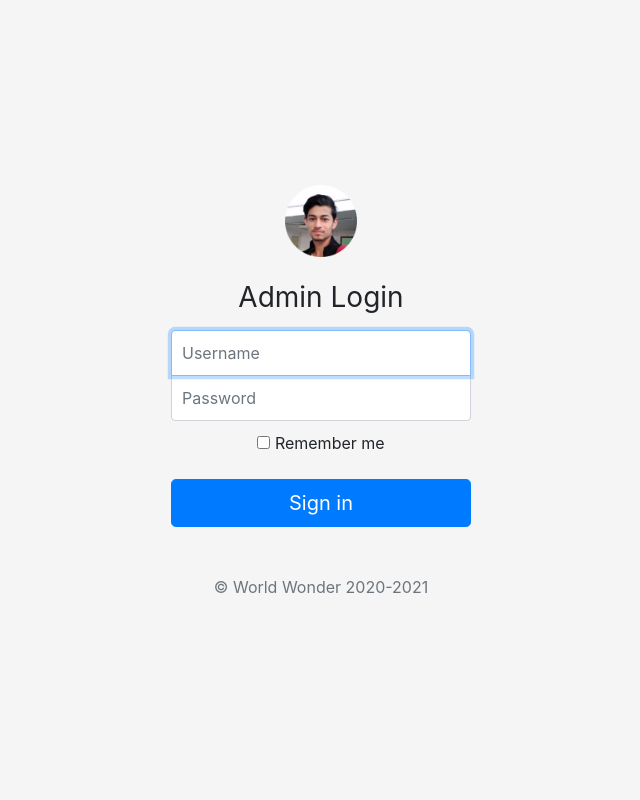
After one commit to Geeky-har/My-Blog, a Flask app: page /dashboard in a window 1280 px wide. The commit adds this page. Shown: the whole page, without its empty margins (319-959 px from the left). Run offline with Flask 2, Linux system fonts and the light colour scheme; data that the repository does not hold is empty; some libraries are stand-ins or nearby versions.

Commit message:
added various blogs and dashboard for admins

```diff
--- a/config.json
+++ b/config.json
@@ -10,6 +10,12 @@
     "tag_line": "A Blog Made for Wonderful Persons",
     "user-email": "adityas8170@gmail.com",
     "user-password": "Aditya007",
-    "about": "This is a blog website which is made and maintained by Harsh Negi, In this blog we will be uploading blogs related to various topics and various fields. This blog is ideal for all those people who have interest in various fields like: Technology, Sports, Philosophy, Music and much more!! So stay tuned for all those intersetig stuffs!!"
+    "about": "This is a blog website which is made and maintained by Harsh Negi, In this blog we will be uploading blogs related to various topics and various fields. This blog is ideal for all those people who have interest in various fields like: Technology, Sports, Philosophy, Music and much more!! So stay tuned for all those intersetig stuffs!!",
+    "no_of_posts": 4,
+    "login_img": "login-img.png",
+    "login_username": "harshbhaibadiya@blog.com",
+    "login_password": "selenagomez",
+    "secret_key": "super-secret-key"
+
   }
 }
--- a/main.py
+++ b/main.py
@@ -1,4 +1,4 @@
-from flask import Flask, render_template, request
+from flask import Flask, render_template, request, session, redirect
 from flask_sqlalchemy import SQLAlchemy
 from datetime import datetime
 from flask_mail import Mail
@@ -9,6 +9,8 @@ with open("config.json", "r") as c:
 
 local_server = True
 app = Flask(__name__)
+
+app.secret_key = params['secret_key']
 
 app.config.update(
     MAIL_SERVER='smtp.gmail.com',
@@ -43,18 +45,71 @@ class Post(db.Model):
     sno = db.Column(db.Integer, primary_key=True)
     title = db.Column(db.String(80), nullable=False)
     slug = db.Column(db.String(15), nullable=False)
-    content = db.Column(db.String(80), nullable=False)
+    content = db.Column(db.String(100), nullable=False)
     date = db.Column(db.String(10), nullable=False)
     img_file = db.Column(db.String(25), nullable=False)
+    sub_title = db.Column(db.String(100), nullable=False)
 
 
 @app.route('/')
 def index():
-    return render_template('index.html', params=params)
+    posts = Post.query.filter_by().all()[0:params['no_of_posts']]
+    return render_template('index.html', params=params, posts=posts)
+
+
+@app.route('/dashboard', methods=['GET', 'POST'])
+def admin():
+
+    posts = Post.query.all()
+
+    if 'user' in session and session['user'] == params['login_username']:   # if user already logged in
+        return render_template('main_dashboard.html', params=params, posts=posts)
+
+    if request.method == 'POST':
+        username = request.form.get('username')
+        password = request.form.get('password')
+
+        if username == params['login_username'] and password == params['login_password']:
+            # set the session variable
+            session['user'] = username
+            return render_template('main_dashboard.html', params=params, posts=posts)
+
+    else:
+        return render_template('dashboard.html', params=params)
+
+
+@app.route("/edit/<string:sno>", methods=['GET', 'POST'])
+def edit(sno):
+    if 'user' in session and session['user'] == params['login_username']:
+        if request.method == 'POST':
+            new_title = request.form.get('title')
+            new_sub_title = request.form.get('sub_title')
+            new_slug = request.form.get('slug')
+            new_content = request.form.get('content')
+            new_img_file = request.form.get('img_file')
+
+            if sno == '0':
+                post = Post(title=new_title, slug=new_slug, content=new_content,
+                            sub_title=new_sub_title, img_file=new_img_file, date=datetime.now())
+                db.session.add(post)
+                db.session.commit()
+
+            else:
+                post = Post.query.filter_by(sno=sno).first()
+                post.title = new_title
+                post.slug = new_slug
+                post.content = new_content
+                post.img_file = new_img_file
+                post.sub_title = new_sub_title
+                db.session.commit()
+                return redirect('/edit/' + sno)
+        post = Post.query.filter_by(sno=sno).first()
+        return render_template('edit.html', params=params, post=post)
 
 
 @app.route('/about')
 def about():
+
     return render_template('about.html', params=params)
 
 
--- /dev/null
+++ b/static/css/signin.css
@@ -0,0 +1,44 @@
+html,
+body {
+  height: 100%;
+}
+
+body {
+  display: -ms-flexbox;
+  display: flex;
+  -ms-flex-align: center;
+  align-items: center;
+  padding-top: 40px;
+  padding-bottom: 40px;
+  background-color: #f5f5f5;
+}
+
+.form-signin {
+  width: 100%;
+  max-width: 330px;
+  padding: 15px;
+  margin: auto;
+}
+.form-signin .checkbox {
+  font-weight: 400;
+}
+.form-signin .form-control {
+  position: relative;
+  box-sizing: border-box;
+  height: auto;
+  padding: 10px;
+  font-size: 16px;
+}
+.form-signin .form-control:focus {
+  z-index: 2;
+}
+.form-signin input[type="email"] {
+  margin-bottom: -1px;
+  border-bottom-right-radius: 0;
+  border-bottom-left-radius: 0;
+}
+.form-signin input[type="password"] {
+  margin-bottom: 10px;
+  border-top-left-radius: 0;
+  border-top-right-radius: 0;
+}
--- /dev/null
+++ b/templates/dashboard.html
@@ -0,0 +1,42 @@
+<!doctype html>
+<html lang="en">
+  <head>
+    <meta charset="utf-8">
+    <meta name="viewport" content="width=device-width, initial-scale=1, shrink-to-fit=no">
+    <meta name="description" content="">
+    <meta name="author" content="">
+    <link rel="icon" href="../../../../favicon.ico">
+
+    <title>Admin Login</title>
+
+    <!-- Bootstrap core CSS -->
+    <link rel="stylesheet" href="https://stackpath.bootstrapcdn.com/bootstrap/4.1.3/css/bootstrap.min.css" integrity="sha384-MCw98/SFnGE8fJT3GXwEOngsV7Zt27NXFoaoApmYm81iuXoPkFOJwJ8ERdknLPMO" crossorigin="anonymous">
+
+    <!-- Custom styles for this template -->
+    <link href="{{ url_for('static', filename = 'css/signin') }}" rel="stylesheet">
+  </head>
+
+  <body class="text-center">
+
+ <link href="{{url_for('static', filename='css/signin.css')}}" rel="stylesheet">
+
+    <form class="form-signin" action="/dashboard" method="post">
+      {% set fname = 'img/'+  params['login_img']  %}
+      <img class="mb-4" src="{{url_for('static', filename=fname)}}" alt="" width="72" height="72">
+      <h1 class="h3 mb-3 font-weight-normal">Admin Login</h1>
+      <label for="inputEmail" class="sr-only">Username</label>
+      <input type="email" id="inputEmail" class="form-control" placeholder="Username" name="username" required autofocus>
+      <label for="inputPassword" class="sr-only">Password</label>
+      <input type="password" id="inputPassword" class="form-control" name="password" placeholder="Password" required>
+      <div class="checkbox mb-3">
+        <label>
+          <input type="checkbox" value="remember-me"> Remember me
+        </label>
+      </div>
+      <button class="btn btn-lg btn-primary btn-block" type="submit">Sign in</button>
+      <p class="mt-5 mb-3 text-muted">© {{params['title'] }} 2020-2021</p>
+    </form>
+
+
+ </body>
+</html>
--- a/templates/layout.html
+++ b/templates/layout.html
@@ -42,7 +42,7 @@
             <a class="nav-link" href="/about">About</a>
           </li>
           <li class="nav-item">
-            <a class="nav-link" href="/post">Sample Post</a>
+            <a class="nav-link" href="/post">My Posts</a>
           </li>
           <li class="nav-item">
             <a class="nav-link" href="/contact">Contact</a>
--- a/templates/post.html
+++ b/templates/post.html
@@ -10,7 +10,7 @@
         <div class="col-lg-8 col-md-10 mx-auto">
           <div class="post-heading">
             <h1>{{post_first.title}}</h1>
-            <h2 class="subheading">Problems look mighty small from 150 miles up</h2>
+            <h2 class="subheading">{{post_first.sub_title}}</h2>
             <span class="meta">Posted by
               <a href="#">Admin</a>
               on {{post_first.date}}</span>
@@ -26,9 +26,6 @@
       <div class="row">
         <div class="col-lg-8 col-md-10 mx-auto">
           <p>{{post_first.content}}</p>
-
-          <p>Photographs by
-            <a href="https://www.flickr.com/photos/nasacommons/">NASA on The Commons</a>.</p>
         </div>
       </div>
     </div>
```
Also changed, not shown: templates/edit.html (added, +71 -0 lines), templates/index.html (+14 -5 lines), templates/main_dashboard.html (added, +59 -0 lines), static/img/el-bg.jpg (added), static/img/login-img.png (added), static/img/ucl-bg.jpg (added).
